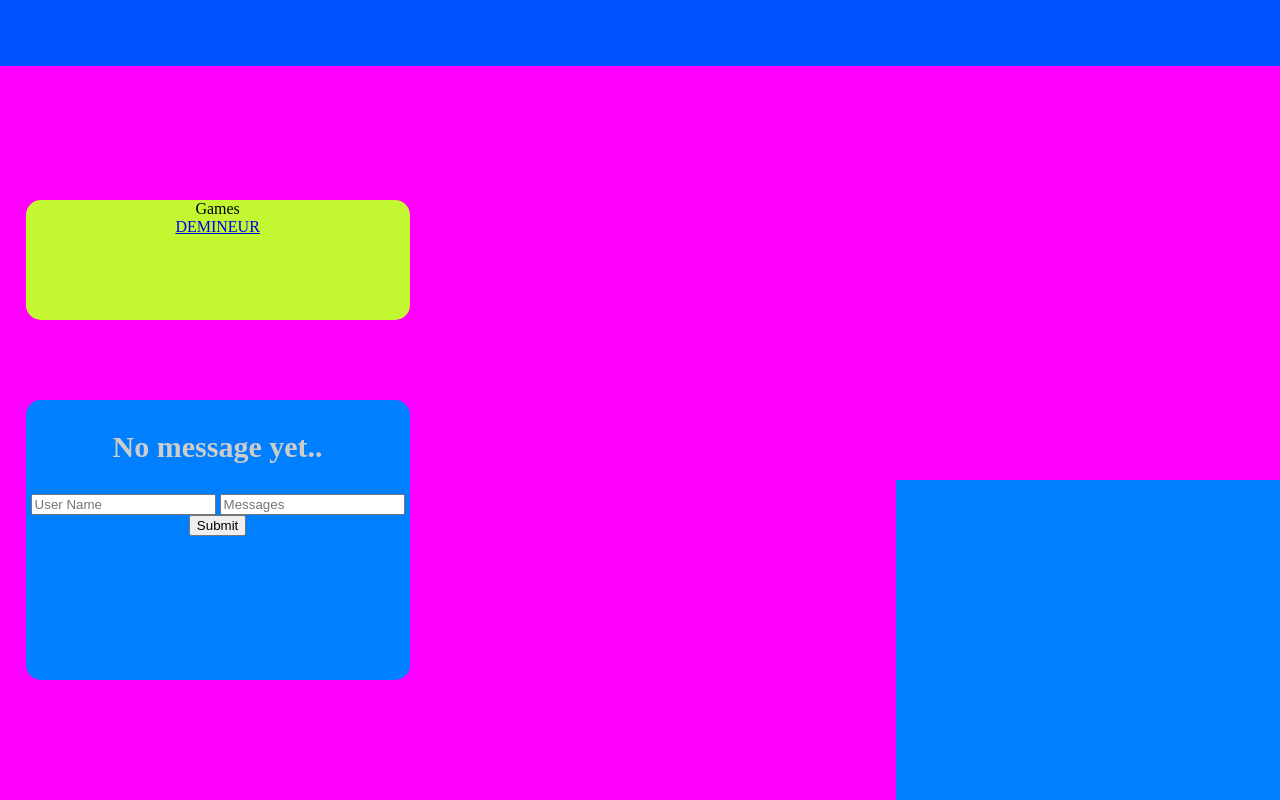
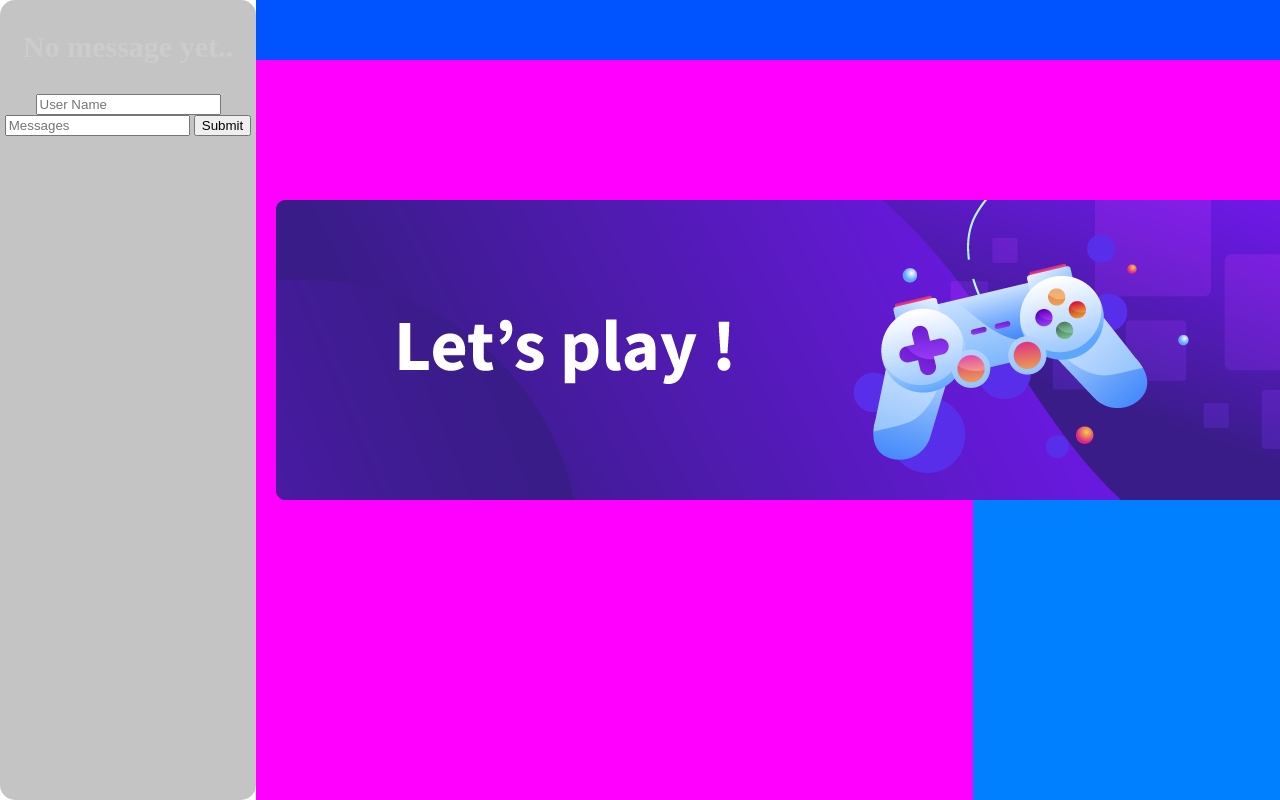
Before and after one commit to Mogmi95/Boulynk, a Flask app: page / in a window 1280 px wide. Run offline with Flask 2, Linux system fonts and the light colour scheme; a user stored in the database is signed in; data comes from the database, SQL or seed files in the repository; some libraries are stand-ins or nearby versions.

Commit message:
Change the index style + CSS

```diff
--- a/static/styles.css
+++ b/static/styles.css
@@ -97,3 +97,25 @@
     text-align: center;
     border-radius: 15px;
 }
+#left {
+    position:absolute;
+    height: 100%;
+    width: 20%;
+    top: 0%;
+    left: 0%;
+    background-color: #C4C4C4;
+    z-index:1;
+    text-align: center;
+    border-radius: 15px;
+}
+#right {
+    position:absolute;
+    height: 100%;
+    width: 80%;
+    top: 0%;
+    left: 20%;
+    background-color: #000000;
+    z-index:1;
+    text-align: center;
+    border-radius: 15px;
+}
--- a/templates/chat.html
+++ b/templates/chat.html
@@ -1,17 +1,10 @@
-<!DOCTYPE html>
-  <html lang="en">
-  <head>
-    <title>Flask_Chat_App</title>
-  </head>
-  <body>
-
 <h3 style='color: #ccc;font-size: 30px;'>No message yet..</h3>
 <div class="message_holder"></div>
 
 <form action="" method="POST">
-      <input type="text" class="username" placeholder="User Name"/>
-      <input type="text" class="message" placeholder="Messages"/>
-      <input type="submit"/>
+  <input type="text" class="username" placeholder="User Name" />
+  <input type="text" class="message" placeholder="Messages" />
+  <input type="submit" />
 </form>
 
 <!-- jQuery (necessary for Bootstrap's JavaScript plugins) -->
@@ -19,29 +12,26 @@
 <script src="https://cdnjs.cloudflare.com/ajax/libs/socket.io/1.7.3/socket.io.min.js"></script>
 <script type="text/javascript">
   var socket = io.connect('http://' + document.domain + ':' + location.port);
-      socket.on( 'connect', function() {
-        socket.emit( 'my event', {
+  socket.on('connect', function () {
+    socket.emit('my event', {
       data: 'User Connected'
-        } )
-        var form = $( 'form' ).on( 'submit', function( e ) {
+    })
+    var form = $('form').on('submit', function (e) {
       e.preventDefault()
-          let user_name = $( 'input.username' ).val()
-          let user_input = $( 'input.message' ).val()
-          socket.emit( 'my event', {
-            user_name : user_name,
-            message : user_input
-          } )
-          $( 'input.message' ).val( '' ).focus()
-        } )
-      } )
-      socket.on( 'my response', function( msg ) {
-        console.log( msg )
-        if( typeof msg.user_name !== 'undefined' ) {
-          $( 'h3' ).remove()
-          $( 'div.message_holder' ).append( '<div><b style="color: #000">'+msg.user_name+'</b> '+msg.message+'</div>' )
+      let user_name = $('input.username').val()
+      let user_input = $('input.message').val()
+      socket.emit('my event', {
+        user_name: user_name,
+        message: user_input
+      })
+      $('input.message').val('').focus()
+    })
+  })
+  socket.on('my response', function (msg) {
+    console.log(msg)
+    if (typeof msg.user_name !== 'undefined') {
+      $('h3').remove()
+      $('div.message_holder').append('<div><b style="color: #000">' + msg.user_name + '</b> ' + msg.message + '</div>')
     }
   })
 </script>
-
-  </body>
-  </html>
--- a/templates/index.html
+++ b/templates/index.html
@@ -14,7 +14,15 @@
 <body>
     Hello {{ current_user.name }}!
     <br />
-    {% block body %} {% endblock %}
+
+    <div id="left">
+      {% include 'chat.html' %}
+    </div>
+
+    <div id="right">
+      {% block body %} {% endblock %}
+    </div>
+
     <script src="https://ajax.googleapis.com/ajax/libs/jquery/3.4.1/jquery.min.js"></script>
 
 </body>
--- a/templates/main.html
+++ b/templates/main.html
@@ -10,15 +10,9 @@
     <video autoplay="true" id="video"></video>
 </div>
 <div id="containerAnnounce">
-
-</div>
-<div id="containerChat">
-    {% include 'chat.html' %}
 </div>
 <div id="containerGames">
-    Games
-    <br/>
-    <a href="/games/demineur">DEMINEUR</a><br/>
+    <a href="/store"><img src="/static/images/game_header.png" /></a><br/>
 </div>
 <script>
     jQuery["getJSON"] = function( url, callback ) {
```
Lines whose indentation alone changed are shown as unchanged.
